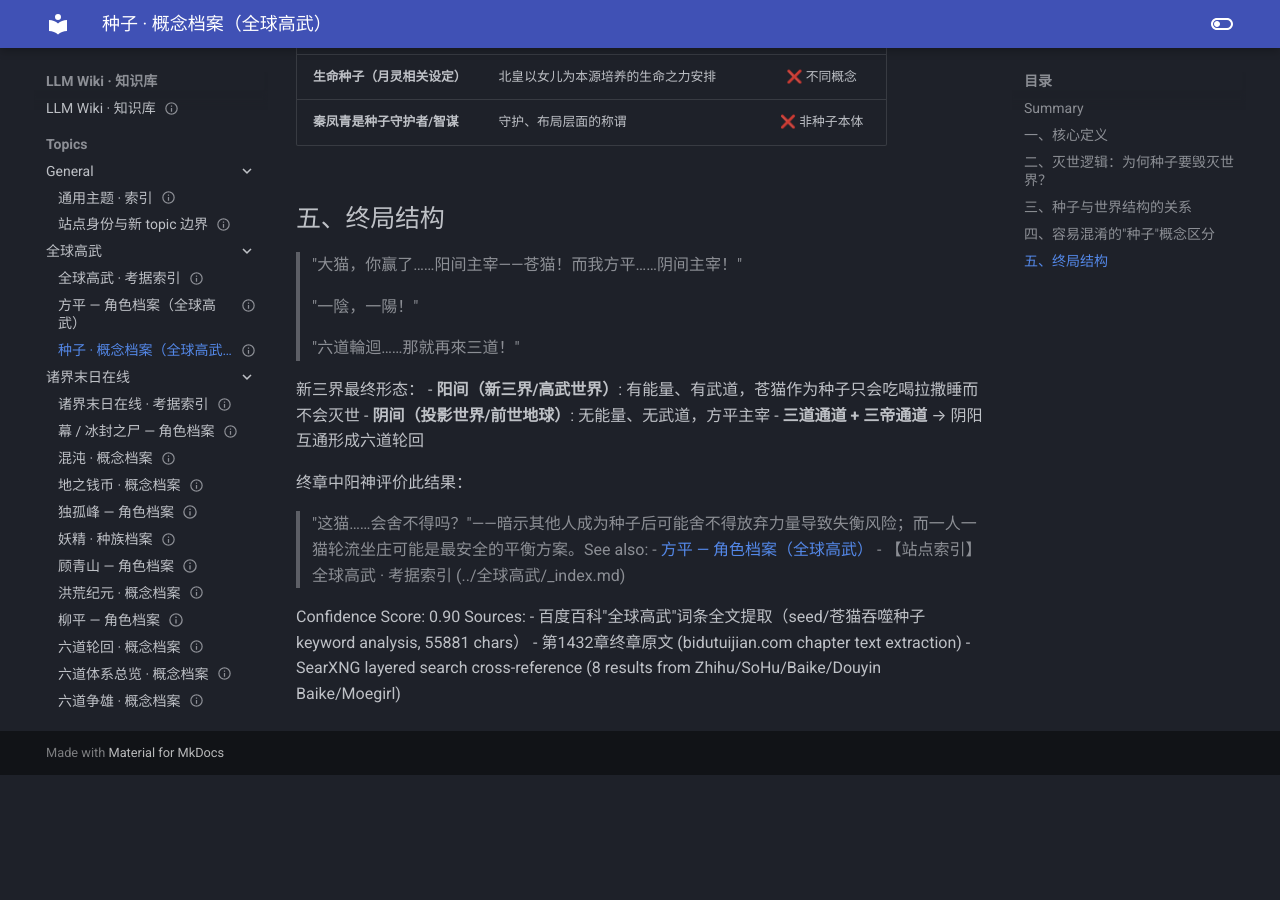
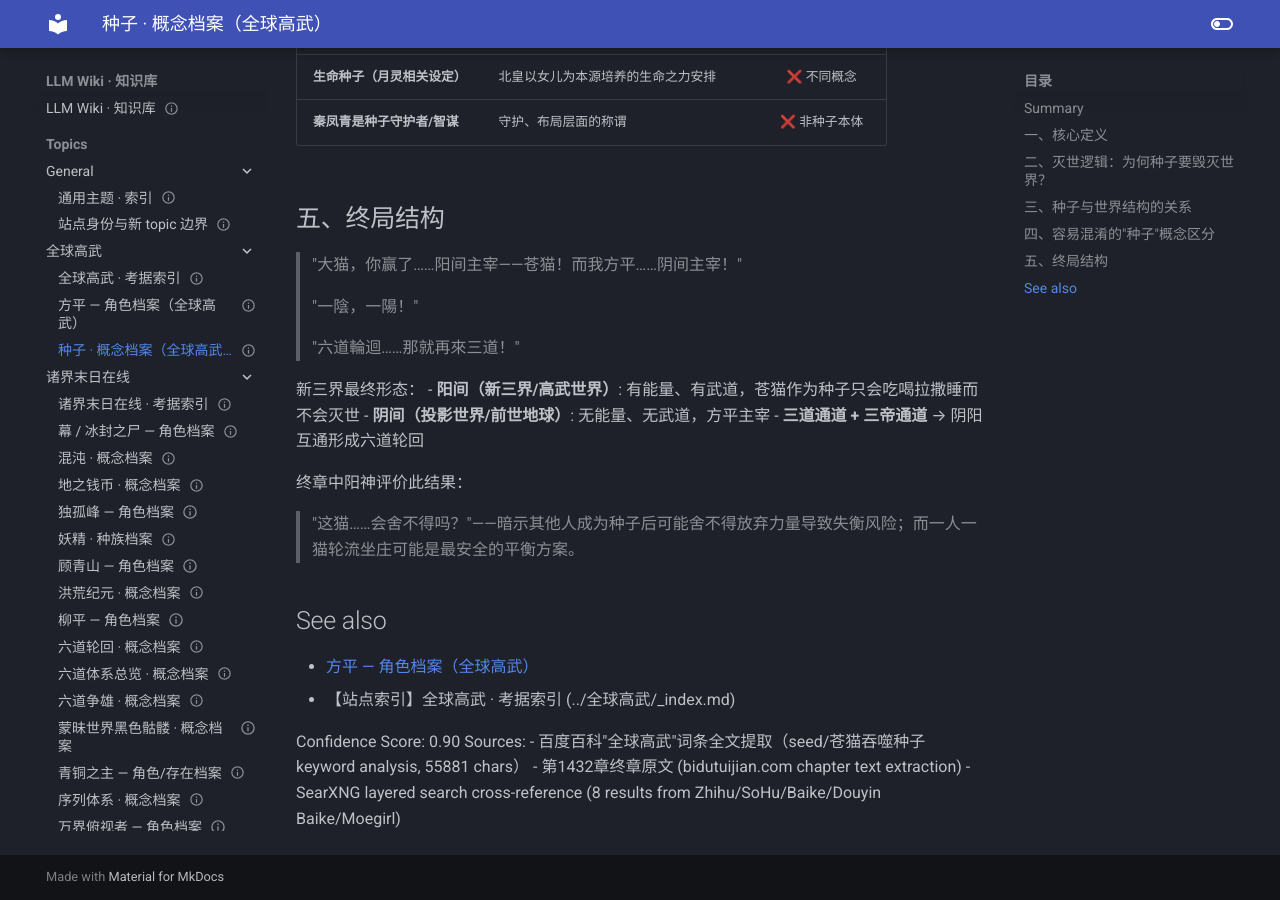
Before and after one commit to Zack3155/llm-wiki, an MkDocs documentation site: the page built from docs/topics/全球高武/zhongzi-concept.md, in a window 1280 px wide and 900 px high, scrolled down 1844 px. Built offline with MkDocs 1.6.1 and Material for MkDocs 9.7.7, drawn with Linux system fonts in a browser that asks for light colours; before the commit the page ends 2619 px from its top, so only the background shows below that.

```diff
--- a/docs/topics/全球高武/zhongzi-concept.md
+++ b/docs/topics/全球高武/zhongzi-concept.md
@@ -98,9 +98,12 @@ tags:
 
 终章中阳神评价此结果：
 
-> "这猫……会舍不得吗？"——暗示其他人成为种子后可能舍不得放弃力量导致失衡风险；而一人一猫轮流坐庄可能是最安全的平衡方案。See also:
+> "这猫……会舍不得吗？"——暗示其他人成为种子后可能舍不得放弃力量导致失衡风险；而一人一猫轮流坐庄可能是最安全的平衡方案。
+
+## See also
 - [方平 — 角色档案（全球高武）](fang-ping-profile.md)
 - 【站点索引】全球高武 · 考据索引 (../全球高武/_index.md)
+
 
 
 
```
Also changed, not shown: docs/topics/全球高武/fang-ping-profile.md (+1 -0 lines).
